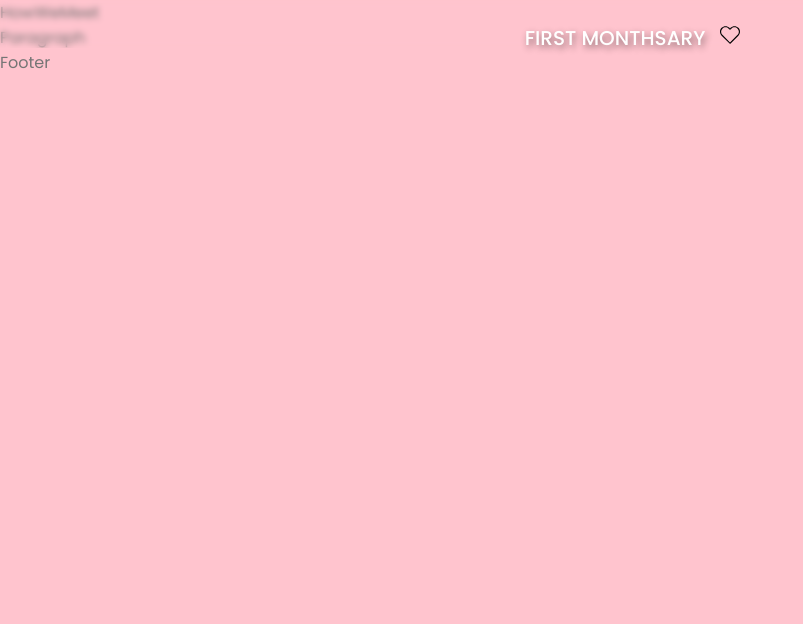
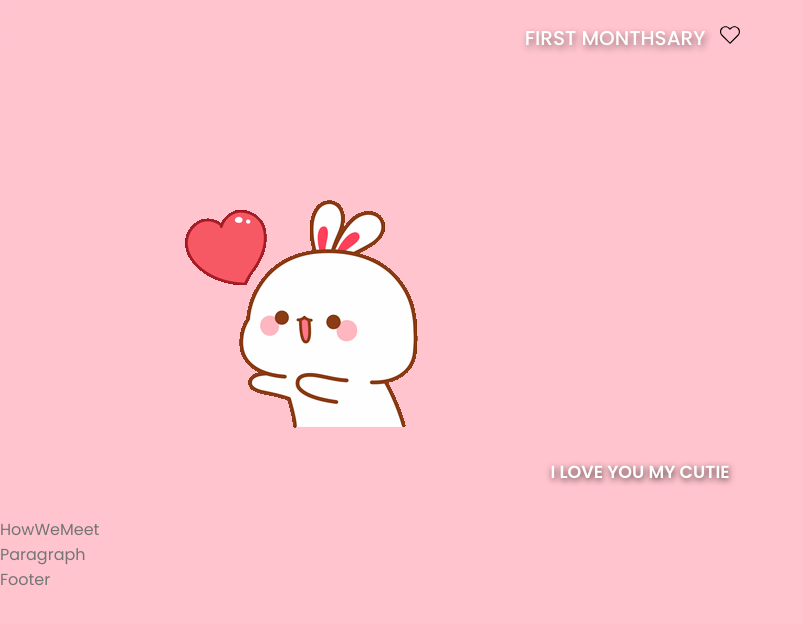
Before and after one commit to PrimeBeyonder/first-monthsary, a React (Vite) app: page / in a window 1280 px wide. Shown: the top 624 px of the page, without its empty margins (0-803 px from the left). Built offline with nearby package versions, Linux system fonts and the light colour scheme.

Commit message:
hero section added

```diff
--- a/package.json
+++ b/package.json
@@ -12,7 +12,8 @@
   "dependencies": {
     "confetti-js": "^0.0.18",
     "react": "^18.2.0",
-    "react-dom": "^18.2.0"
+    "react-dom": "^18.2.0",
+    "react-on-screen": "^2.1.1"
   },
   "devDependencies": {
     "@types/react": "^18.2.64",
--- a/src/App.jsx
+++ b/src/App.jsx
@@ -3,12 +3,14 @@ import Footer from "./components/Footer";
 import HowWeMeet from "./components/HowWeMeet";
 import Paragraph from "./components/Paragraph";
 import "./Css/App.css";
+import Hero from "./components/Hero";
 function App() {
   return (
 
     <div>
       <Header />
       <main className="main">
+        <Hero />
         <HowWeMeet />
         <Paragraph />
       </main>
--- a/src/Css/Hero.css
+++ b/src/Css/Hero.css
@@ -0,0 +1,22 @@
+.home__container {
+    display: flex;
+    flex-direction: column;
+    justify-content: center;
+}
+
+.home__subtitle {
+    display: flex;
+    justify-content: center;
+    font-size: 15px;
+}
+
+.home__subtitle h3 {
+    color: white;
+    text-transform: uppercase;
+    text-shadow: 1px 2px 6px rgba(0, 0, 0, 0.747);
+}
+
+.home__img {
+    margin-top: 50px;
+    margin-right: 20px;
+}
--- a/src/components/Hero.jsx
+++ b/src/components/Hero.jsx
@@ -1,8 +1,65 @@
-import React from 'react'
+import React, { useState, useEffect } from 'react';
+import "../Css/Hero.css";
+import TrackVisibility from "react-on-screen";
+import git from "../assets/kiss.gif"
 
 const Hero = () => {
+
+
+    const [loopNum, setLoopNum] = useState(0);
+    const [isDeleting, setIsDeleting] = useState(false);
+    const [text, setText] = useState('');
+    const [delta, setDelta] = useState(30 - Math.random() * 100);
+    const [index, setIndex] = useState(1);
+    const toRotate = ["Pookie Bear", "Cutie Pie", "Wookie Pookie"];
+    const period = 700;
+
+    useEffect(() => {
+        let ticker = setInterval(() => {
+            tick();
+        }, delta);
+        return () => { clearInterval(ticker) };
+    }, [text])
+    const tick = () => {
+        let i = loopNum % toRotate.length;
+        let fulltext = toRotate[i];
+        let updateText = isDeleting ? fulltext.substring(0, text.length - 1) : fulltext.substring(0, text.length + 1);
+        setText(updateText);
+
+        if (isDeleting) {
+            setDelta(prevDelta => prevDelta / 2);
+        }
+        if (!isDeleting && updateText === fulltext) {
+            setIsDeleting(true);
+            setIndex(prevIndex => prevIndex - 1);
+            setDelta(period);
+        } else if (isDeleting && updateText === '') {
+            setIsDeleting(false);
+            setLoopNum(loopNum + 1);
+            setIndex(1);
+            setDelta(300);
+        } else {
+            setIndex(prevIndex => prevIndex + 1);
+        }
+    }
+
+
     return (
-        <div>Hero</div>
+        <section className="home section" id='home'>
+            <div className='home__container container grid'>
+                <div className="home__img">
+                    <img src={git} />
+                </div>
+                <div className='home__subtitle'>
+                    <TrackVisibility>
+                        <h3><span className="txt-rotate" dataPeriod="600"><span className="wrap">I Love You My  {text}</span></span></h3>
+                    </TrackVisibility>
+                </div>
+
+            </div>
+
+
+        </section>
     )
 }
 
```
Also changed, not shown: src/assets/kiss.gif (added), 1 other file (tests, documents, lock files or other folders).
